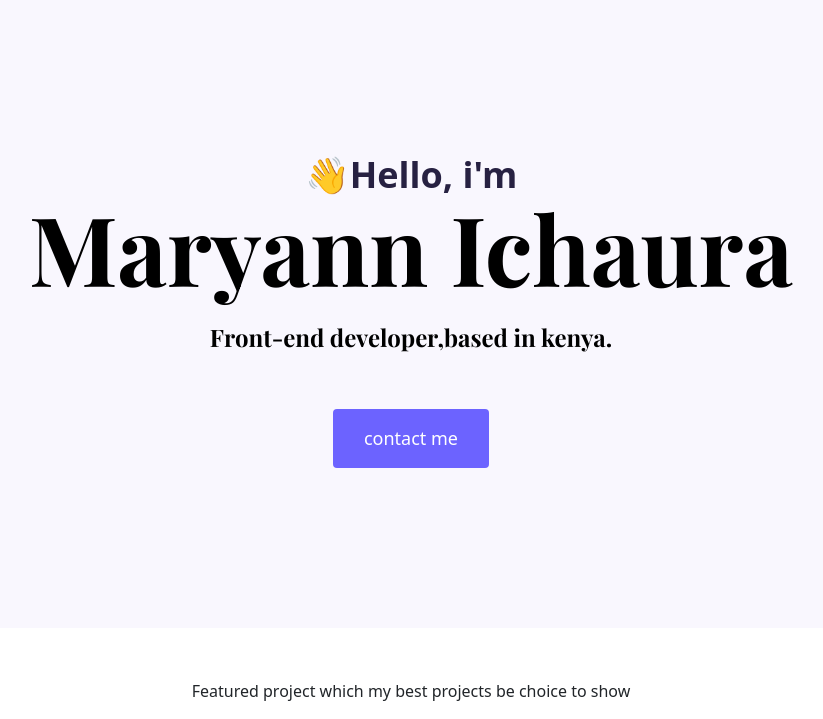
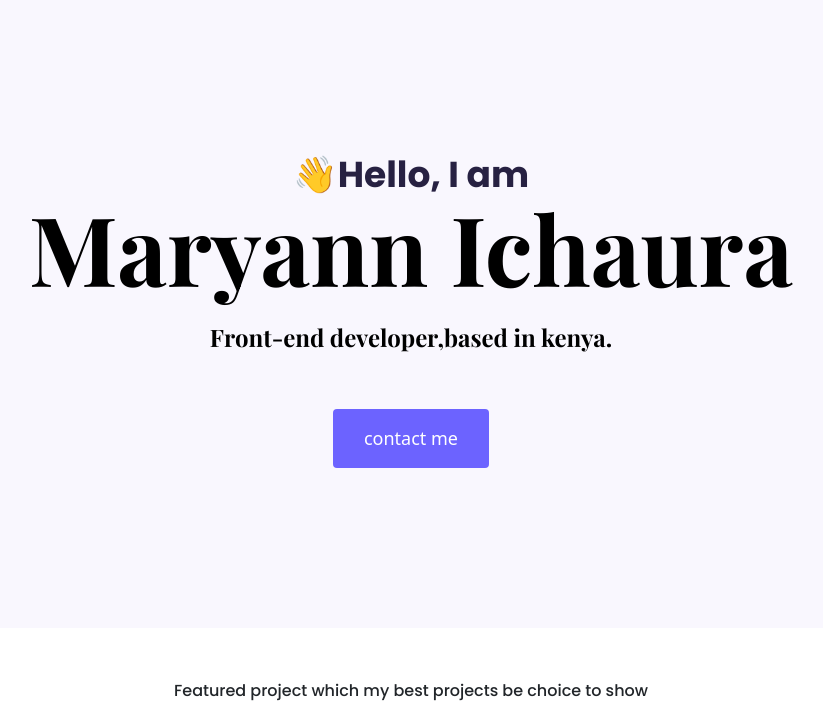
Before and after one commit to Maryann-10/Portfolio-project, a plain HTML site: page index.html in a window 1280 px wide. Shown: the top 719 px of the page, without its empty margins (229-1052 px from the left). Drawn offline with nearby package versions, Linux system fonts and the light colour scheme.

Commit message:
updated index.html

```diff
--- a/index.css
+++ b/index.css
@@ -49,6 +49,7 @@
     padding: 15px 30px;
   }
   p{
+    font-family: var(--default-font-family);
     font-weight: normal;
     font-size: 16px;
     line-height: 30px;
--- a/index.html
+++ b/index.html
@@ -15,7 +15,7 @@
 </head>
 <body>
     <div class="content">
-        <p> 👋Hello, i'm</p>
+        <p> 👋Hello, I am</p>
         <h1>Maryann Ichaura</h1>
         <h2 class="mb-5">Front-end developer,based in kenya.</h2>
     <div>
```
